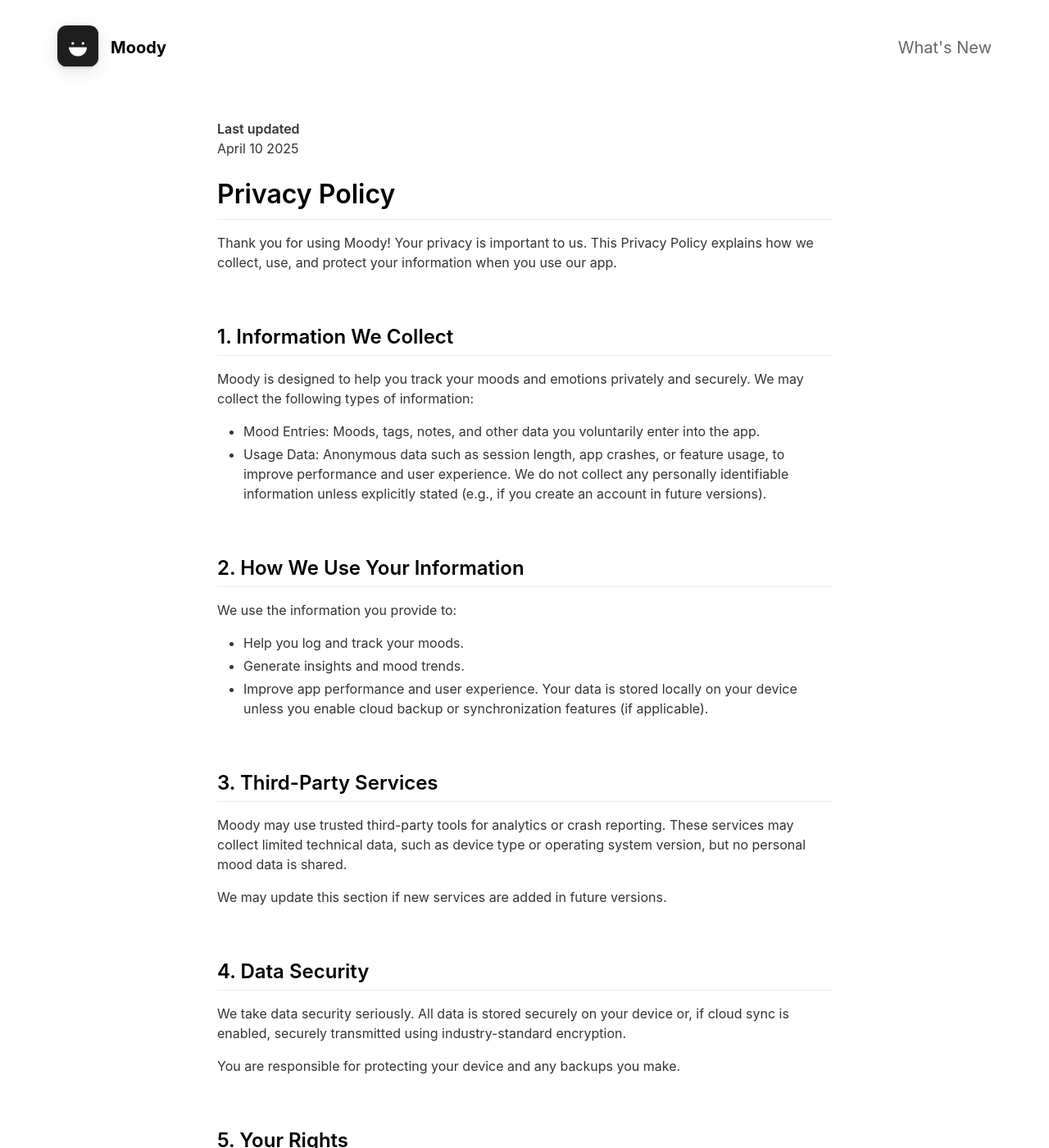
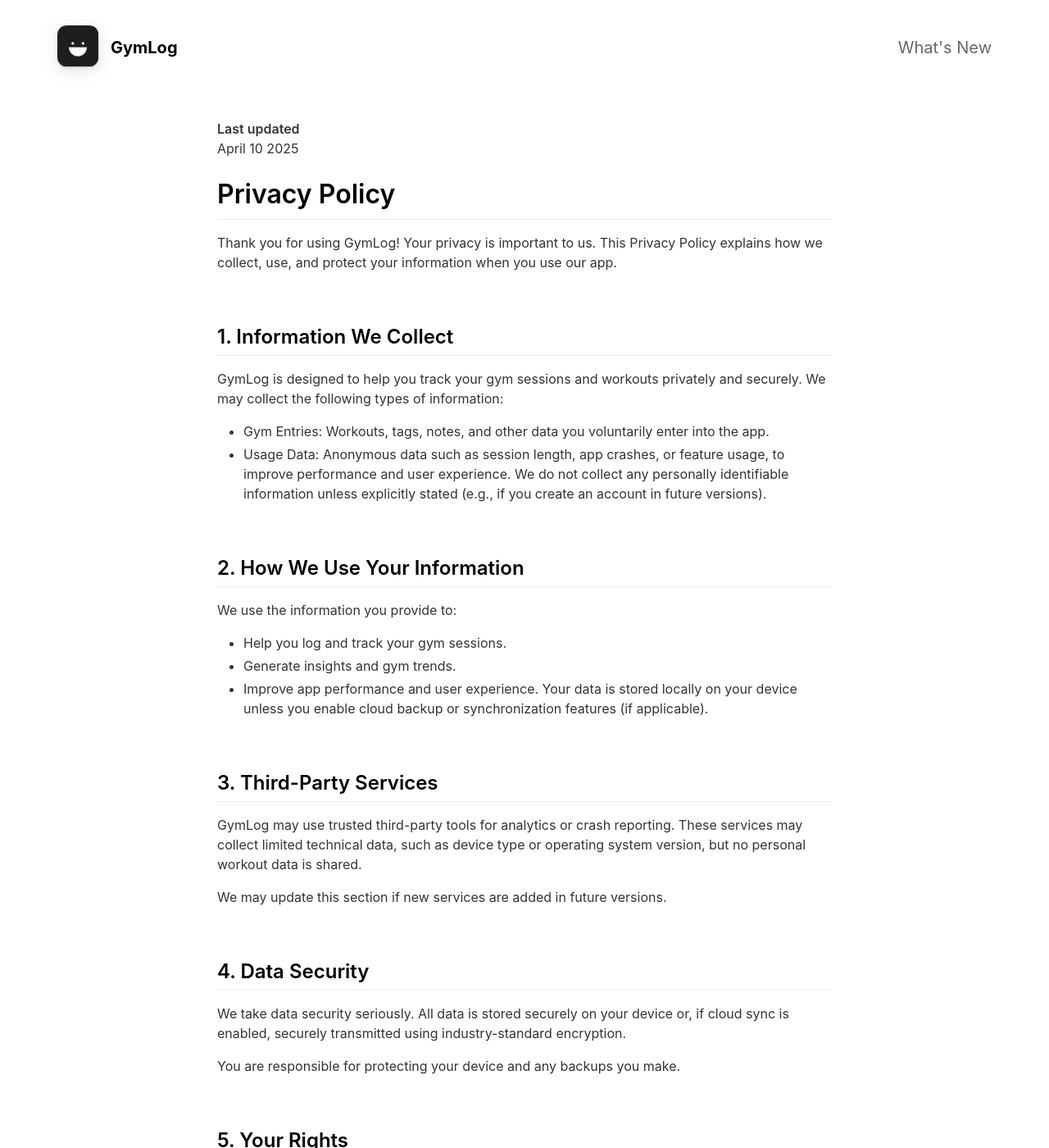
Before and after one commit to khamidjon/gymlog-landing-page, a Jekyll site: the page built from _pages/privacypolicy.md, in a window 1280 px wide and 1400 px high. Shown: the whole window at 82% size. Built offline with Jekyll 4.4.1, drawn with Linux system fonts in a browser that asks for light colours; nearby versions of some CDN libraries; some of the changed text lies outside the part shown.

Commit message:
Updated details

```diff
--- a/_config.yml
+++ b/_config.yml
@@ -11,9 +11,9 @@
                                                                                       # Or upload your press kit file to assets and set path accordingly (e.g. "assets/your_press_kit.zip").
 
 app_icon                                  : assets/appicon.png                      # Automatically populates if not set and if iOS app ID is set.  Otherwise enter path to icon file manually.
-app_name                                  : Moody
+app_name                                  : GymLog
 app_price                                 : Free
-app_description                           : Track your daily mood, understand your emotional patterns, and improve your mental well-being with personalized insights.
+app_description                           : Track your workouts, keep consistency, and improve your body muscles with personalized insights.
 
 enable_smart_app_banner                   : true                                      # Set to true to show a smart app banner at top of page on mobile devices.
 
@@ -38,36 +38,36 @@
 # Feature List                            Edit, add or remove features to be presented.
 features                                  :
 
-  - title                                 : Daily Mood Tracking
-    description                           : Easily log your mood throughout the day with our intuitive interface.
-    fontawesome_icon_name                 : smile
+  - title                                 : Daily Workout Tracking
+    description                           : Easily log your workout throughout the day with our intuitive interface.
+    fontawesome_icon_name                 : dumbbell
 
-  - title                                 : Mood Analytics
-    description                           : Get insights into your emotional patterns with beautiful charts and statistics.
+  - title                                 : Workout Analytics
+    description                           : Get insights into your workout patterns with beautiful charts and statistics.
     fontawesome_icon_name                 : chart-line
 
   - title                                 : Personalized Insights
-    description                           : Receive tailored recommendations based on your mood patterns and triggers.
+    description                           : Receive tailored recommendations based on your workout patterns and triggers.
     fontawesome_icon_name                 : lightbulb
 
-  - title                                 : Mood Journal
-    description                           : Add notes and track what influences your mood with our built-in journal feature.
+  - title                                 : Gym Journal
+    description                           : Add notes and track what influences your workout with our built-in journal feature.
     fontawesome_icon_name                 : book
 
   - title                                 : Privacy Focused
-    description                           : Your mood data stays private and secure on your device.
+    description                           : Your data stays private and secure on your device.
     fontawesome_icon_name                 : shield-alt
 
   - title                                 : Beautiful Design
-    description                           : Clean, modern interface that makes mood tracking a pleasure.
+    description                           : Clean, modern interface that makes tracking a pleasure.
     fontawesome_icon_name                 : paint-brush
 
   - title                                 : Reminders
-    description                           : Never forget to track your mood with customizable reminders.
+    description                           : Never forget to track your workout with customizable reminders.
     fontawesome_icon_name                 : bell
 
   - title                                 : Export Data
-    description                           : Export your mood data for personal analysis or sharing with healthcare providers.
+    description                           : Export your data for personal analysis or sharing with healthcare providers.
     fontawesome_icon_name                 : download
 
 
--- a/_pages/privacypolicy.md
+++ b/_pages/privacypolicy.md
@@ -8,14 +8,14 @@
 April 10 2025
 
 # Privacy Policy
-Thank you for using Moody! Your privacy is important to us. This Privacy Policy explains how we collect, use, and protect your information when you use our app.
+Thank you for using GymLog! Your privacy is important to us. This Privacy Policy explains how we collect, use, and protect your information when you use our app.
 
 <br>
 
 ## 1. Information We Collect
-Moody is designed to help you track your moods and emotions privately and securely. We may collect the following types of information:
+GymLog is designed to help you track your gym sessions and workouts privately and securely. We may collect the following types of information:
 
-- Mood Entries: Moods, tags, notes, and other data you voluntarily enter into the app.
+- Gym Entries: Workouts, tags, notes, and other data you voluntarily enter into the app.
 - Usage Data: Anonymous data such as session length, app crashes, or feature usage, to improve performance and user experience.
 We do not collect any personally identifiable information unless explicitly stated (e.g., if you create an account in future versions).
 
@@ -24,8 +24,8 @@
 ## 2. How We Use Your Information
 We use the information you provide to:
 
-- Help you log and track your moods.
-- Generate insights and mood trends.
+- Help you log and track your gym sessions.
+- Generate insights and gym trends.
 - Improve app performance and user experience.
 Your data is stored locally on your device unless you enable cloud backup or synchronization features (if applicable).
 
@@ -33,7 +33,7 @@
 <br>
 
 ## 3. Third-Party Services
-Moody may use trusted third-party tools for analytics or crash reporting. These services may collect limited technical data, such as device type or operating system version, but no personal mood data is shared.
+GymLog may use trusted third-party tools for analytics or crash reporting. These services may collect limited technical data, such as device type or operating system version, but no personal workout data is shared.
 
 We may update this section if new services are added in future versions.
 
@@ -49,7 +49,7 @@
 ## 5. Your Rights
 You have full control over your data. You can:
 
-- View or edit your mood entries.
+- View or edit your gym entries.
 - Delete your data at any time.
 - Uninstall the app to remove all local data.
 
```
Also changed, not shown: _pages/changelog.md (+3 -5 lines), _pages/terms.md (+6 -6 lines), assets/screenshot/yourscreenshot.png.
